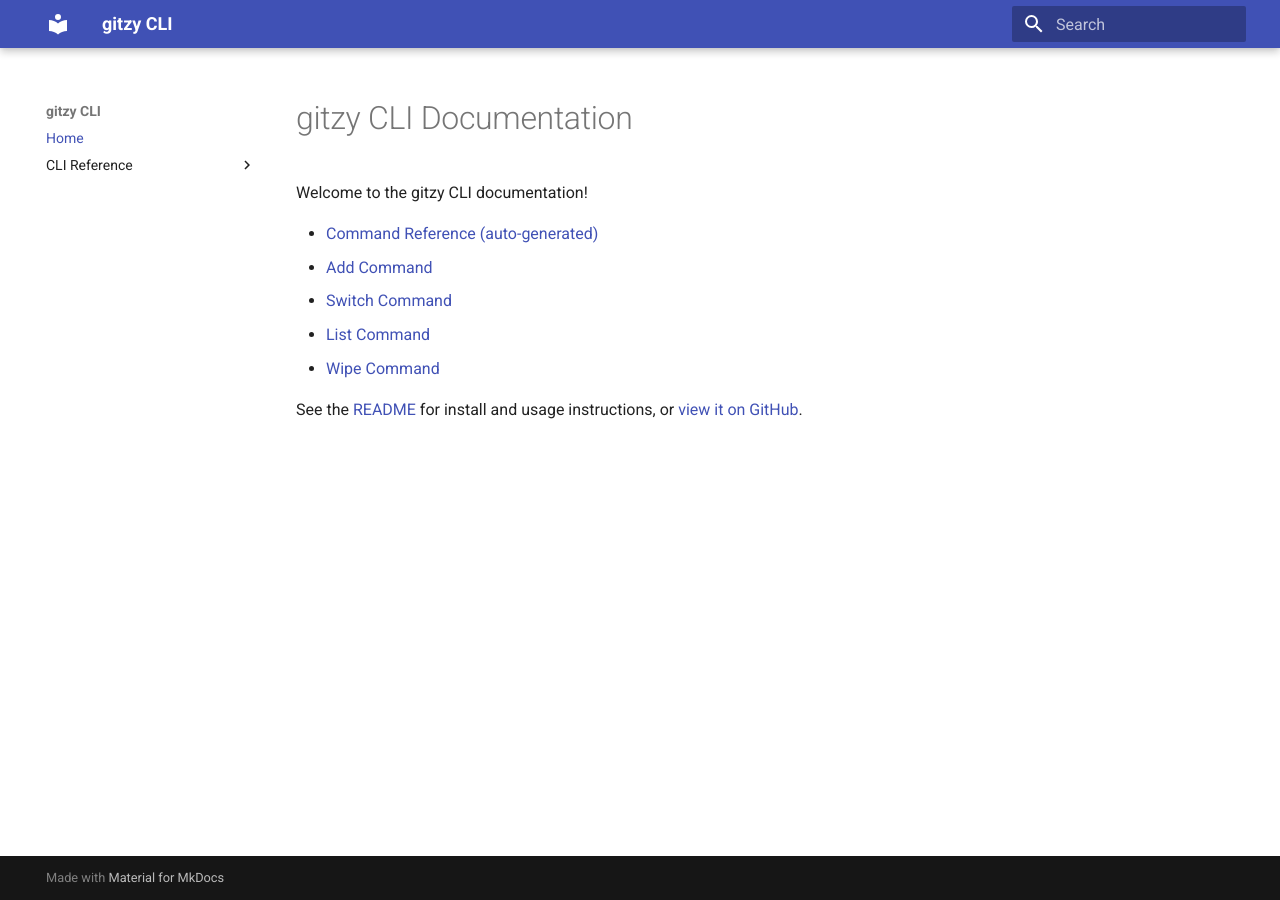
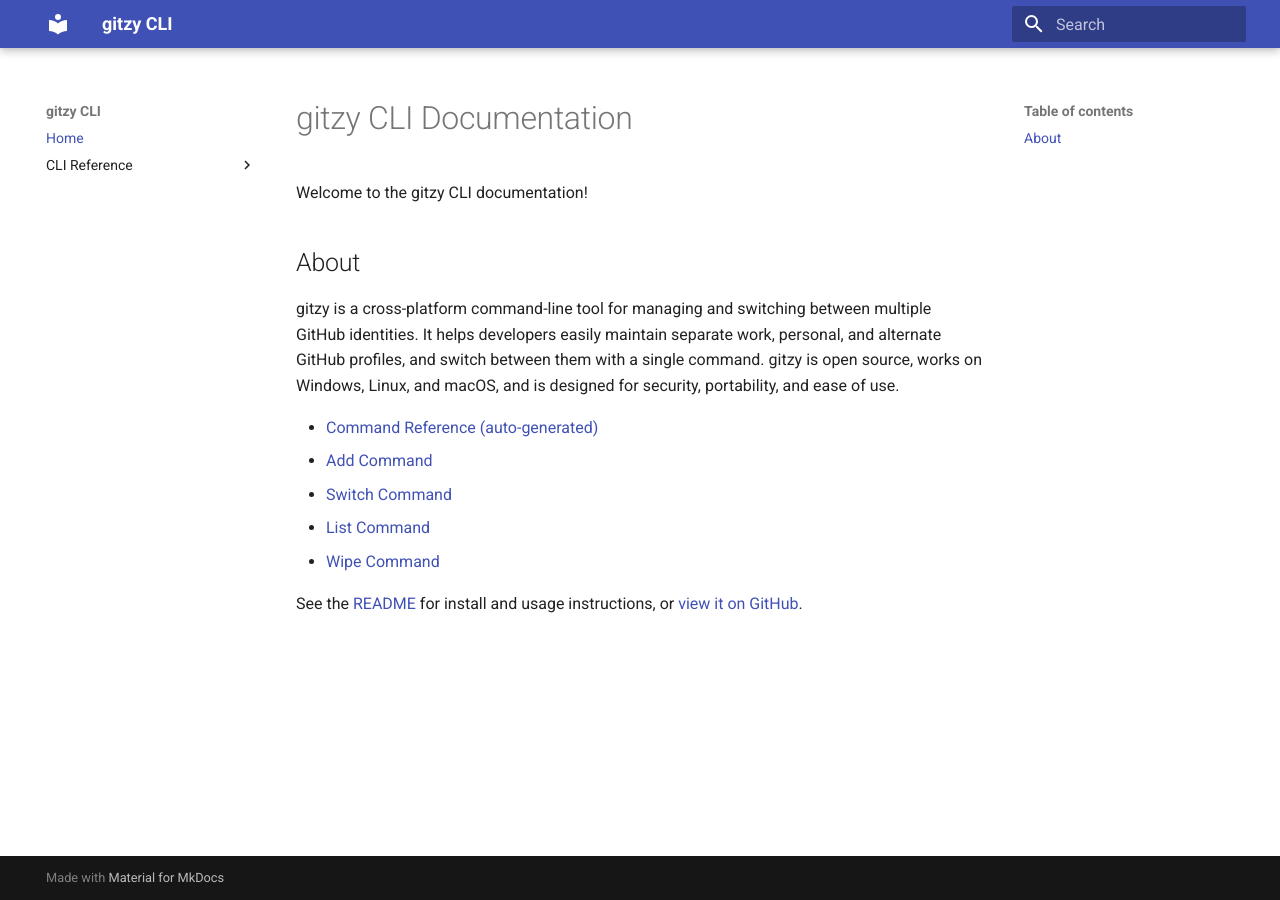
Before and after one commit to gh0stfrk/gitzy, an MkDocs documentation site: the page built from docs/index.md, in a window 1280 px wide. Built offline with MkDocs 1.6.1 and Material for MkDocs 9.7.7, drawn with Linux system fonts in a browser that asks for light colours.

Commit message:
Updated docs

```diff
--- a/docs/index.md
+++ b/docs/index.md
@@ -1,6 +1,10 @@
 # gitzy CLI Documentation
 
 Welcome to the gitzy CLI documentation!
+
+## About
+
+gitzy is a cross-platform command-line tool for managing and switching between multiple GitHub identities. It helps developers easily maintain separate work, personal, and alternate GitHub profiles, and switch between them with a single command. gitzy is open source, works on Windows, Linux, and macOS, and is designed for security, portability, and ease of use.
 
 - [Command Reference (auto-generated)](cli/gitzy.md)
 - [Add Command](cli/gitzy_add.md)
```
